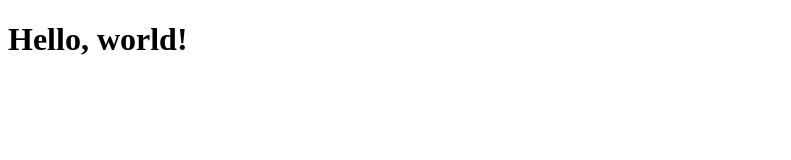
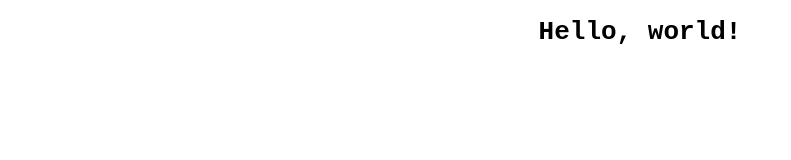
Before and after one commit to orukum/orukum.github.io, a plain HTML site: page index.html in a window 1280 px wide. Shown: the whole page, without its empty margins (0-791 px from the left). Drawn offline with Linux system fonts and the light colour scheme.

```diff
--- a/index.html
+++ b/index.html
@@ -6,6 +6,12 @@
   <title>Hello, world!</title>
   <meta name="author" content="Andrew Green">
   <meta name="viewport" content="width=device-width, initial-scale=1">
+  <style>
+    h1 {
+      font-family: monospace;
+      text-align: center;
+    }
+  </style>
 </head>
 
 <body>
```
